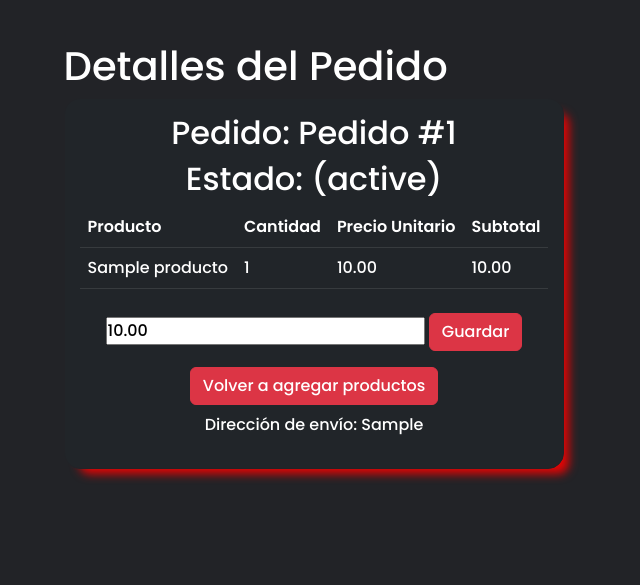
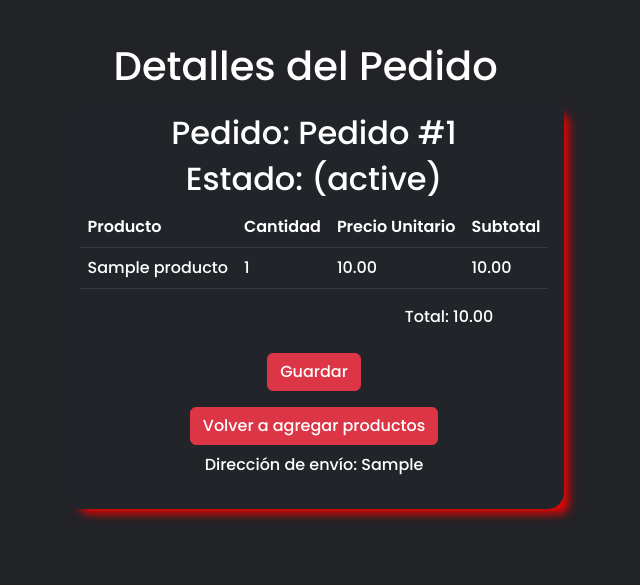
Before and after one commit to BorisSMorales/grupal_m7, a Django app: page /pedido/1/ in a window 1280 px wide. Shown: the part 70-655 px from the top of the page, without its empty margins (326-966 px from the left). Run offline with Django 4.2, Linux system fonts and the light colour scheme; tables that the repository leaves empty hold one stand-in row (values such as "Sample post"); some libraries are stand-ins or nearby versions.

Commit message:
tia paooola

```diff
--- a/grupal/principal/templates/telovendo3app/detalle_pedido.html
+++ b/grupal/principal/templates/telovendo3app/detalle_pedido.html
@@ -7,10 +7,10 @@
   <div class="container">
       <div class="row d-flex justify-content-center align-items-center">
           <div class="col-12 col-md-8 col-lg-6 login" style="width: max-content;">
-              <h1>Detalles del Pedido</h1>
+              <h1 style="padding-left: 50px;">Detalles del Pedido</h1>
               <div class="card bg-dark text-white" style="border-radius: 1rem;">
                 <h2>Pedido: {{ pedido }}</h2>
-                <h2>Estado: ({{ pedido.estado }})</h2>
+                <h2 >Estado: ({{ pedido.estado }})</h2>
                 <table class="table table-dark">
                   <thead>
                     <tr>
@@ -33,9 +33,9 @@
                 </table>
                 <form method="post" action="{% url 'detalles_pedido' pedido_id=pedido.id %}">
                   {% csrf_token %}
-                  <input type="text" name="total" value="{{ pedido.total }}">
-                  <a href="{% url 'lista_productos' %}" class="btn btn-danger my-2">Guardar</a>
+                  <p style="padding-left: 270px;">Total: {{ pedido.total }}</p>
                 </form>
+                <a href="{% url 'lista_productos' %}" class="btn btn-danger my-2">Guardar</a>
                 <a href="{% url 'lista_productos' %}" class="btn btn-danger my-2" > Volver a agregar productos</a>
                 <p>Dirección de envío: {{ direccion_envio }}</p>
               </div>
```
